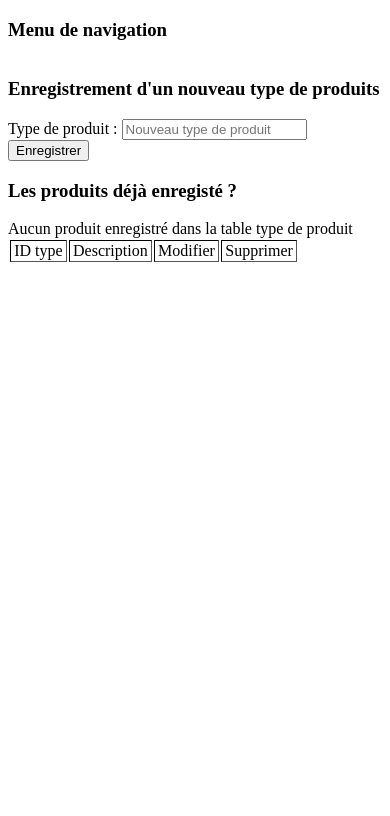
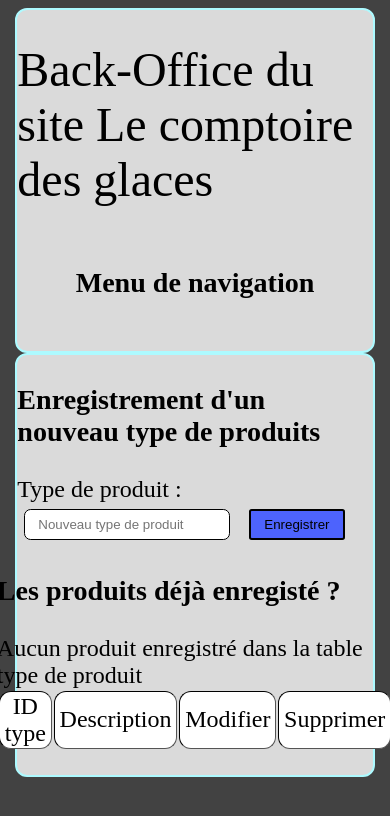
Before and after one commit to ChristopherKerhman/https-github.com-ChristopherKerhman-comptoirdesglaces, a PHP site: page /formType.php in a window 390 px wide. Shown: the top 816 px of the page. Run offline with PHP 8.4, Linux system fonts and the light colour scheme; data that the repository does not hold is empty.

Commit message:
Mise en place CSS responsive.

```diff
--- a/affichages/types.php
+++ b/affichages/types.php
@@ -26,15 +26,15 @@
           <td>'.$key['type'].'</td>
           <td>
             <form class="" action="formulaires/edit/type.php" method="post" enctype="multipart/form-data">
-              <input type="text" name="type" value="'.$key['type'].'">
+              <input class="sizeInpute" type="text" name="type" value="'.$key['type'].'">
               <input type="hidden" name="idTypeProduits" value="'.$key['idTypeProduits'].'">
-              <button type="submit" name="button">Modifier</button>
+              <button class="edit" type="submit" name="button">Modifier</button>
             </form>
           </td>
           <td>
             <form class="" action="formulaires/del/type.php" method="post" enctype="multipart/form-data">
               <input type="hidden" name="idTypeProduits" value="'.$key['idTypeProduits'].'">
-              <button type="submit" name="button">Effacer</button>
+              <button class="del" type="submit" name="button">Effacer</button>
             </form>
           </td>
         </tr>';
--- a/css/master.css
+++ b/css/master.css
@@ -1,9 +1,48 @@
+/*==Présentation générale centré==*/
 body {
-  background-color: white;
+  display: block;
+  background-color:  #424242;
   color :black;
+  display: flex;
+  flex-direction: column;
+  align-items: center;
+  align-self: center;
+  margin-bottom: auto;
+}
+header {
+  width: 95%;
+  margin-right: auto;
+  margin-left: auto;
+  display: flex;
+  flex-direction: column;
+  align-items: center;
+  justify-content: center;
+  border: 2px solid #adfaff;
+  border-radius: 0.5em;
+  background-color: #dadada;
+  border-radius:
+}
+h1 {
+  font-size: 2em;
+  font-weight: 200;
+}
+section {
+  width: 95%;
+  margin-right: auto;
+  margin-left: auto;
+  padding-bottom: 1em;
+  border: 2px solid  #adfaff;
+  border-radius: 0.5em;
+  display: flex;
+  flex-direction: column;
+  align-items: center;
+  justify-content: center;
+  background-color: #dadada;
 }
 td {
+  background-color: white;
   border: 1px inset black;
+  border-radius: 0.5em;
   text-align: center;
   padding-left: 0.2em;
   padding-right: 0.2em;
@@ -13,6 +52,7 @@ td {
   text-decoration: none;
   display: flex;
   flex-direction: row;
+  flex-wrap: wrap;
   align-items: flex-start;
 }
 .lienNav {
@@ -27,3 +67,46 @@ td {
   font-style: italic;
   font-weight: 200;
 }
+/*==Input==*/
+.sizeInpute {
+  margin: 0.5em;
+  padding: 0.5em 1em;
+  border: 1px solid black;
+  border-radius: 0.5em;
+}
+/*==Button==*/
+button {
+  background: none;
+  border: 2px solid;
+  border-radius: 0.2em;
+  background-color:
+  font: inherit;
+  line-height: 1;
+  margin: 0.5em;
+  padding: 0.5em 1em;
+}
+.edit {
+  background-color: #98ff6b;
+}
+.edit:hover {
+  background-color: #6fff31 ;
+}
+.del {
+   background-color: #ff6b6b;
+}
+.del:hover {
+  background-color: #ff2424;
+}
+.rec {
+  background-color: #4d63fd;
+}
+.rec:hover {
+  color: white;
+  background-color: #0020ff;
+}
+/*==Responsivité==*/
+@media only screen and (max-width: 980px) {
+  body {
+    font-size: 1.5em;
+  }
+}
--- a/formulaires/creationType.php
+++ b/formulaires/creationType.php
@@ -12,9 +12,9 @@ if ($_GET) {
   <h3>Enregistrement d'un nouveau type de produits</h3>
   <form class="" action="formulaires/record/type.php" method="post" enctype="multipart/form-data">
     <label for="typeName">Type de produit :</label>
-    <input  id="typeName" type="text" name="type" placeholder="Nouveau type de produit">
+    <input class="sizeInpute"  id="typeName" type="text" name="type" placeholder="Nouveau type de produit">
     <?php if (isset($_GET['error'])) {echo $message;} ?>
-    <button type="submit" name="button">Enregistrer</button>
+    <button class="rec" type="submit" name="button">Enregistrer</button>
   </form>
   <?php if (isset($_GET['sucess'])) {echo $message;} ?>
 </article>
--- a/header.php
+++ b/header.php
@@ -11,6 +11,7 @@ $titre = 'Back-Office du site Le comptoire des glaces';
   </head>
   <body>
 <header>
+  <h1><?php echo $titre ?></h1>
   <?php
    include 'gestionDB/identifiantDB.php';
    $requetteSQL = "SELECT `idNavigator`, `lien`, `description`, `acreditation` FROM `navigator` WHERE acreditation >= 1 ORDER BY `idNavigator` DESC";
@@ -19,8 +20,8 @@ $titre = 'Back-Office du site Le comptoire des glaces';
    $data->setFetchMode(PDO::FETCH_ASSOC);
    $dataTraiter = $data->fetchAll();
    ?>
-  <h3>Menu de navigation</h3>
     <nav>
+        <h3>Menu de navigation</h3>
       <ul class="listNavigation">
         <?php
         foreach ($dataTraiter as $key) {
```
